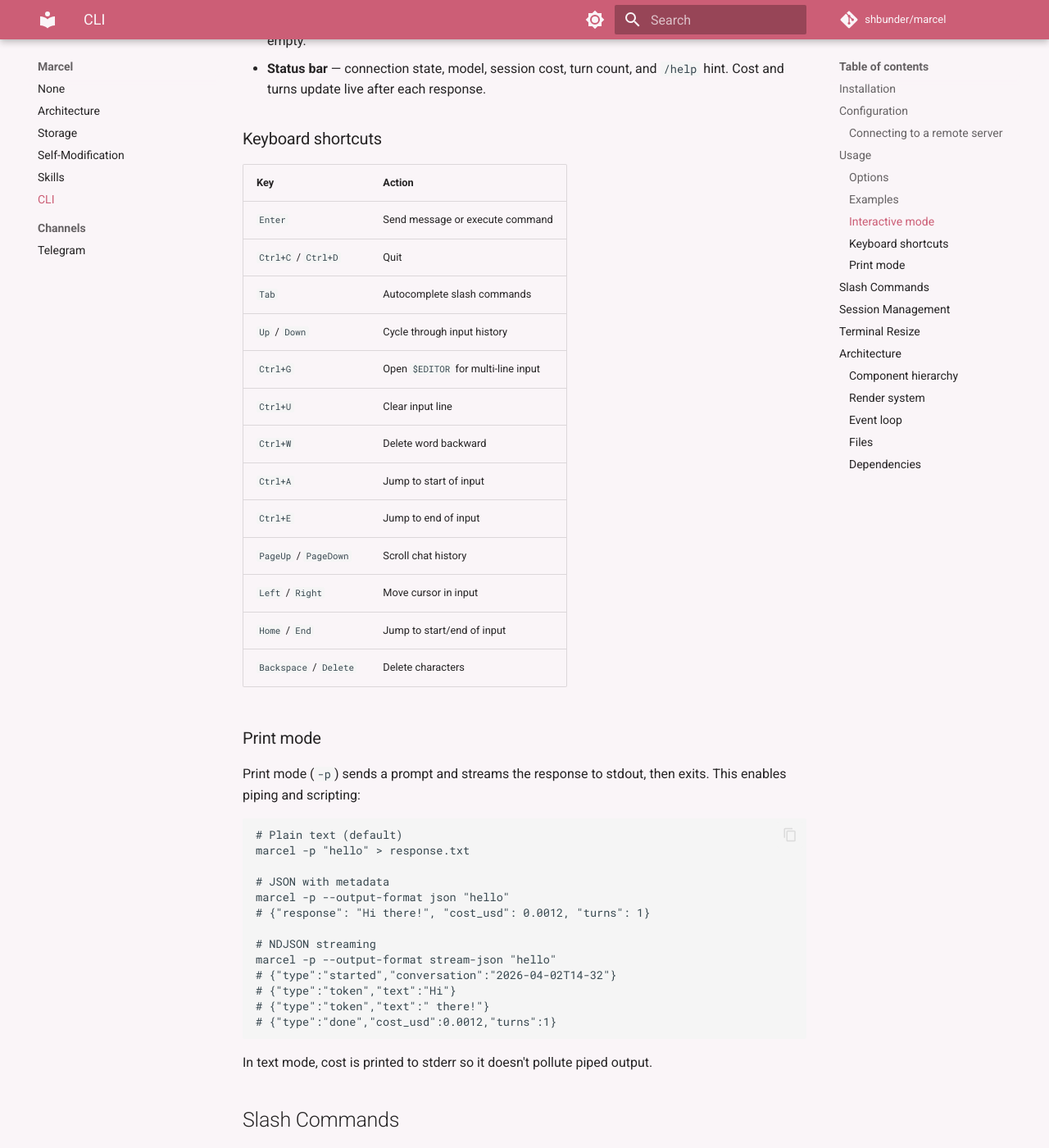
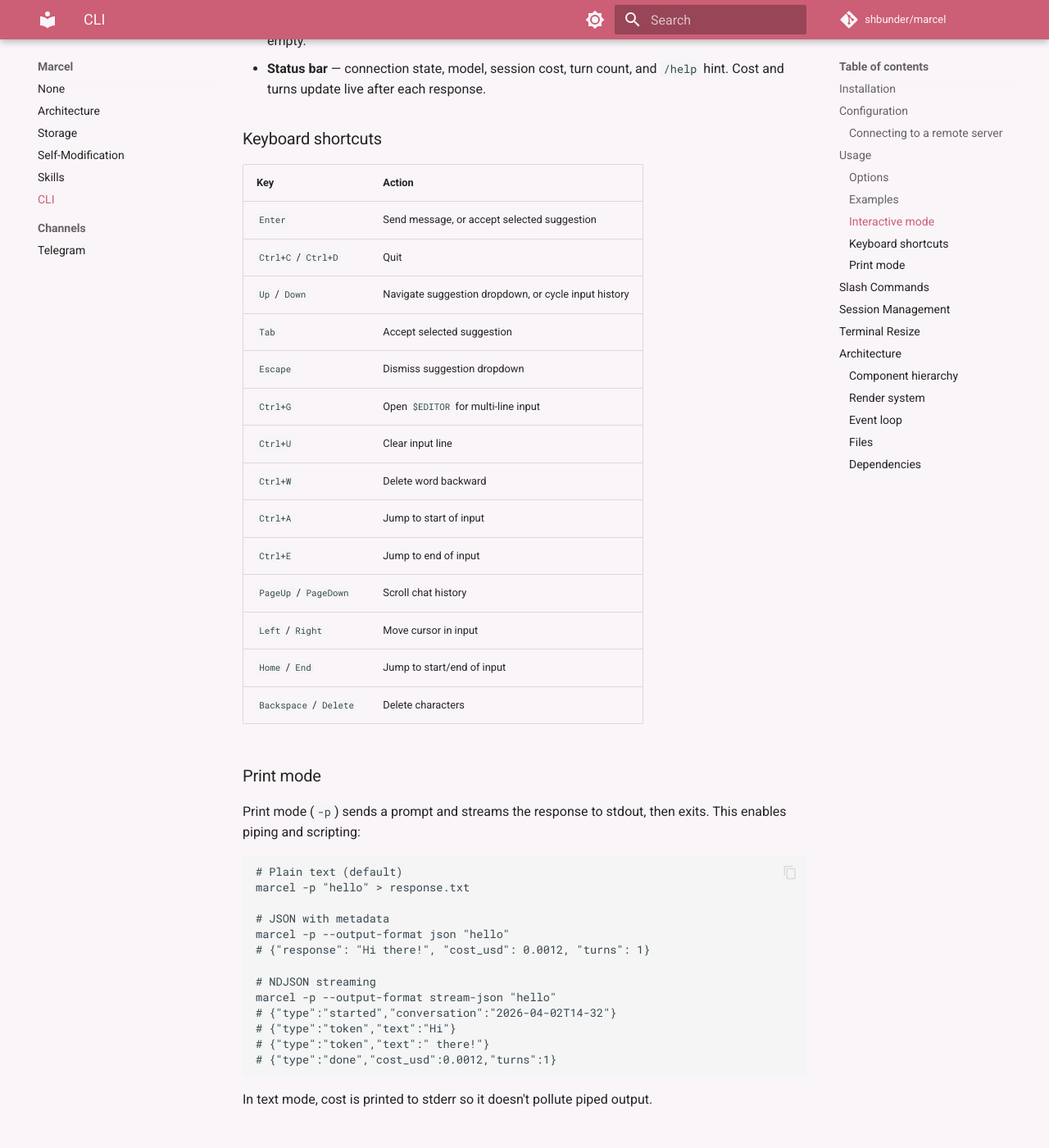
Before and after one commit to shbunder/marcel, an MkDocs documentation site: the page built from docs/cli.md, in a window 1280 px wide and 1400 px high, scrolled down 2819 px. Shown: the whole window at 82% size. Built offline with MkDocs 1.6.1 and Material for MkDocs 9.7.7, drawn with Linux system fonts in a browser that asks for light colours; comment, search, counter and statistics services are not loaded; some of the changed text lies outside the part shown.

Commit message:
🩹 [ISSUE-025] fixup: update docs for suggestion dropdown behavior
Co-Authored-By: Claude Opus 4.6 <noreply@anthropic.com>

```diff
--- a/docs/cli.md
+++ b/docs/cli.md
@@ -116,10 +116,11 @@ The interface consists of four areas:
 
 | Key | Action |
 |-----|--------|
-| `Enter` | Send message or execute command |
+| `Enter` | Send message, or accept selected suggestion |
 | `Ctrl+C` / `Ctrl+D` | Quit |
-| `Tab` | Autocomplete slash commands |
-| `Up` / `Down` | Cycle through input history |
+| `Up` / `Down` | Navigate suggestion dropdown, or cycle input history |
+| `Tab` | Accept selected suggestion |
+| `Escape` | Dismiss suggestion dropdown |
 | `Ctrl+G` | Open `$EDITOR` for multi-line input |
 | `Ctrl+U` | Clear input line |
 | `Ctrl+W` | Delete word backward |
@@ -154,7 +155,7 @@ In text mode, cost is printed to stderr so it doesn't pollute piped output.
 
 ## Slash Commands
 
-Type `/` followed by `Tab` to autocomplete commands.
+Typing `/` opens a suggestion dropdown above the input. Use `Up`/`Down` to navigate, `Tab` or `Enter` to accept, `Escape` to dismiss. The dropdown scrolls to keep the selection visible (max 6 rows at a time).
 
 | Command | Description |
 |---------|-------------|
```
